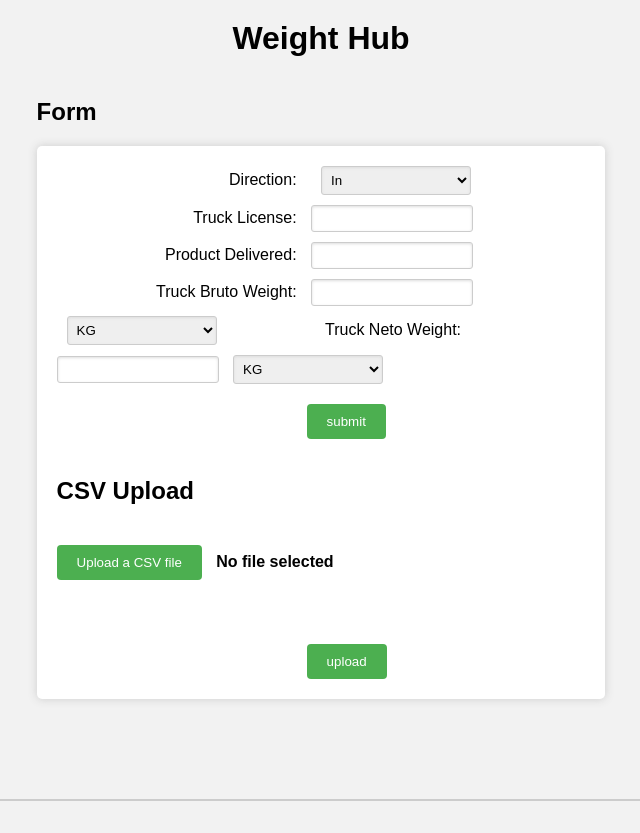
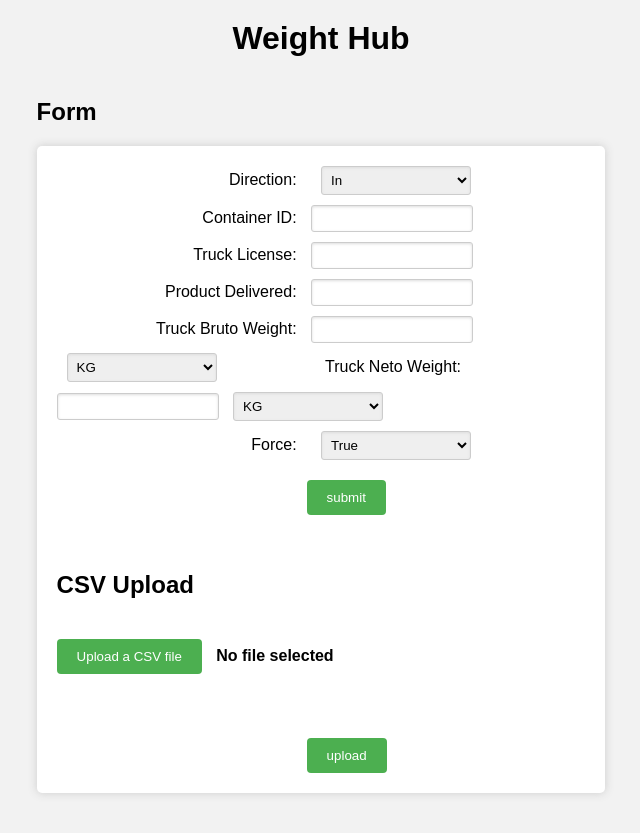
Before and after one commit to deempa/Gan-Shmuel-Green, a Flask app: page /weight in a window 1280 px wide. Shown: the top 833 px of the page, without its empty margins (319-959 px from the left). Before the commit the page ends 801 px from the top, so only its background shows below. Run offline with Flask 2, Linux system fonts and the light colour scheme.

Commit message:
added flelds force and cont.ID

```diff
--- a/Weight/app/templates/index.html
+++ b/Weight/app/templates/index.html
@@ -125,8 +125,12 @@
 					<option value="None">None</option>
                 </select><br>
 
+				<label for="container_id">Container ID:</label>
+				<input type="text" id="container_id" name="container_id"><br>
+
 				<label for="truck_license">Truck License:</label>
 				<input type="text" id="truck_license" name="truck_license"><br>
+
 
 				<label for="product_delivered">Product Delivered:</label>
 				<input type="text" id="product_delivered" name="product_delivered"><br>
@@ -143,8 +147,17 @@
 				<select id="unit_of_measure_2" name="unit_of_measure_2">
 					<option value="kg">KG</option>
 					<option value="lbs">LBS</option>
+
+				</select><br>
+
+				<label for="force">Force:</label>
+				<select id="force" name="force">
+					<option value="True">True</option>
+					<option value="False">False</option>
 					<input type="submit" name="action" value="submit">
-				</select><br><br>
+				</select><br><br> <br>
+
+
 				<div class="section">
 					<h2>CSV Upload</h2>
 					<div class="upload-btn-wrapper">
@@ -156,7 +169,7 @@
 				</div>
 
 
-				<input type="submit" name="action" value="upload">
+				<input  type="submit" name="action" value="upload">
 			</form>
 		</div>
 
```
